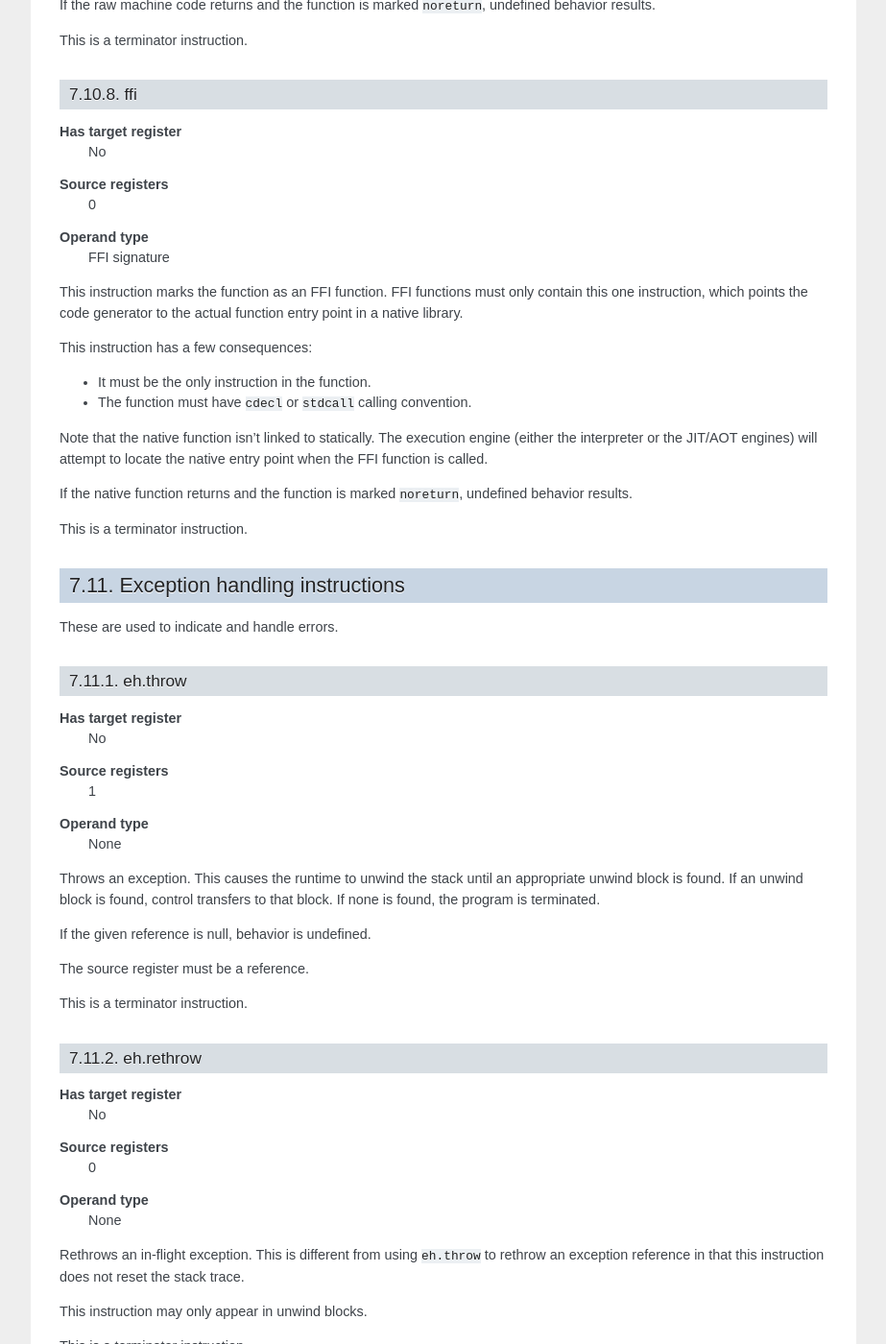
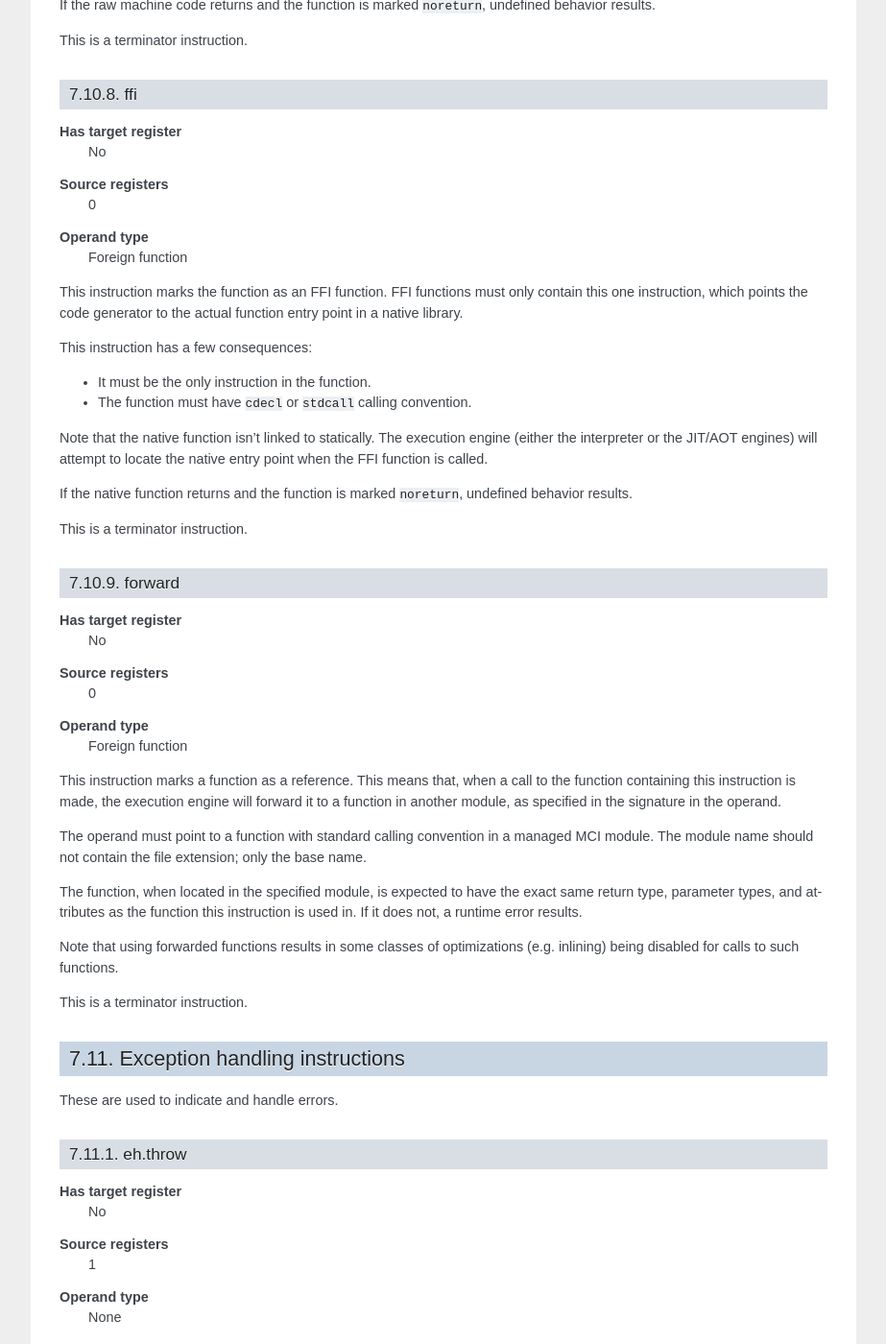
Before and after one commit to lycus/mci, a Sphinx documentation site: the page built from docs/instruction_set.rst, in a window 1280 px wide and 1400 px high, scrolled down 42262 px. Shown: the whole window at 96% size, without its empty margins (198-1121 px from the left). Built offline with Sphinx 7.4.7, drawn with Linux system fonts in a browser that asks for light colours.

Commit message:
Implement a forward instruction.
This can be used to forward calls to other modules without taking
a hard compile-time dependency on them.

```diff
--- a/docs/assembly_language.rst
+++ b/docs/assembly_language.rst
@@ -219,10 +219,10 @@ Their grammar is:
 .. productionlist::
     Instruction : [ `MetadataList` ] `InstructionAttributes` [ `Register` "=" ] ? any instruction ? [ `Register` [ "," `Register` [ "," `Register` ] ] ] [ `InstructionOperand` ] ";"
     InstructionAttributes : [ "volatile" ]
-    InstructionOperand : "(" ( `Literal` | `LiteralArray` | `BasicBlock` | `BranchTarget` | `FFISignature` | `TypeSpecification` | `Field` | `Function` ) ")"
+    InstructionOperand : "(" ( `Literal` | `LiteralArray` | `BasicBlock` | `BranchTarget` | `ForeignFunction` | `TypeSpecification` | `Field` | `Function` ) ")"
     BranchTarget : `BasicBlock` "," `BasicBlock`
     RegisterSelector : `Register` { "," `Register` }
-    FFISignature : `Identifier` "," `Identifier`
+    ForeignFunction : `Identifier` "," `Identifier`
 
 The full list of valid instructions (with register counts, operand types, and
 so on) can be found on the instruction set page. Note that the parser is
--- a/docs/instruction_set.rst
+++ b/docs/instruction_set.rst
@@ -2235,7 +2235,7 @@ ffi
 **Source registers**
     0
 **Operand type**
-    FFI signature
+    Foreign function
 
 This instruction marks the function as an FFI function. FFI functions must
 only contain this one instruction, which points the code generator to the
@@ -2252,6 +2252,34 @@ locate the native entry point when the FFI function is called.
 
 If the native function returns and the function is marked ``noreturn``,
 undefined behavior results.
+
+This is a terminator instruction.
+
+forward
+-------
+
+**Has target register**
+    No
+**Source registers**
+    0
+**Operand type**
+    Foreign function
+
+This instruction marks a function as a reference. This means that, when a
+call to the function containing this instruction is made, the execution
+engine will forward it to a function in another module, as specified in
+the signature in the operand.
+
+The operand must point to a function with standard calling convention in
+a managed MCI module. The module name should not contain the file extension;
+only the base name.
+
+The function, when located in the specified module, is expected to have the
+exact same return type, parameter types, and attributes as the function this
+instruction is used in. If it does not, a runtime error results.
+
+Note that using forwarded functions results in some classes of optimizations
+(e.g. inlining) being disabled for calls to such functions.
 
 This is a terminator instruction.
 
```
Also changed, not shown: 15 other files.
